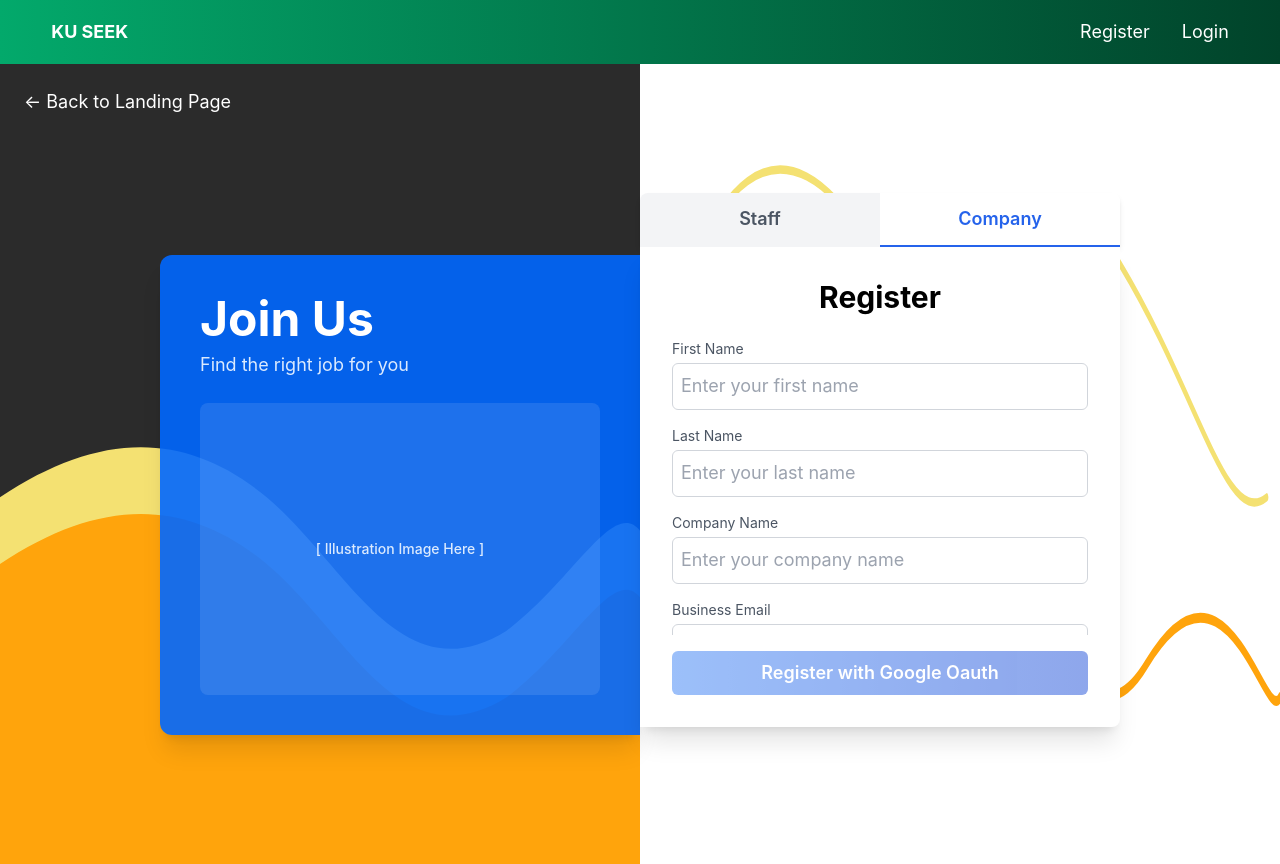
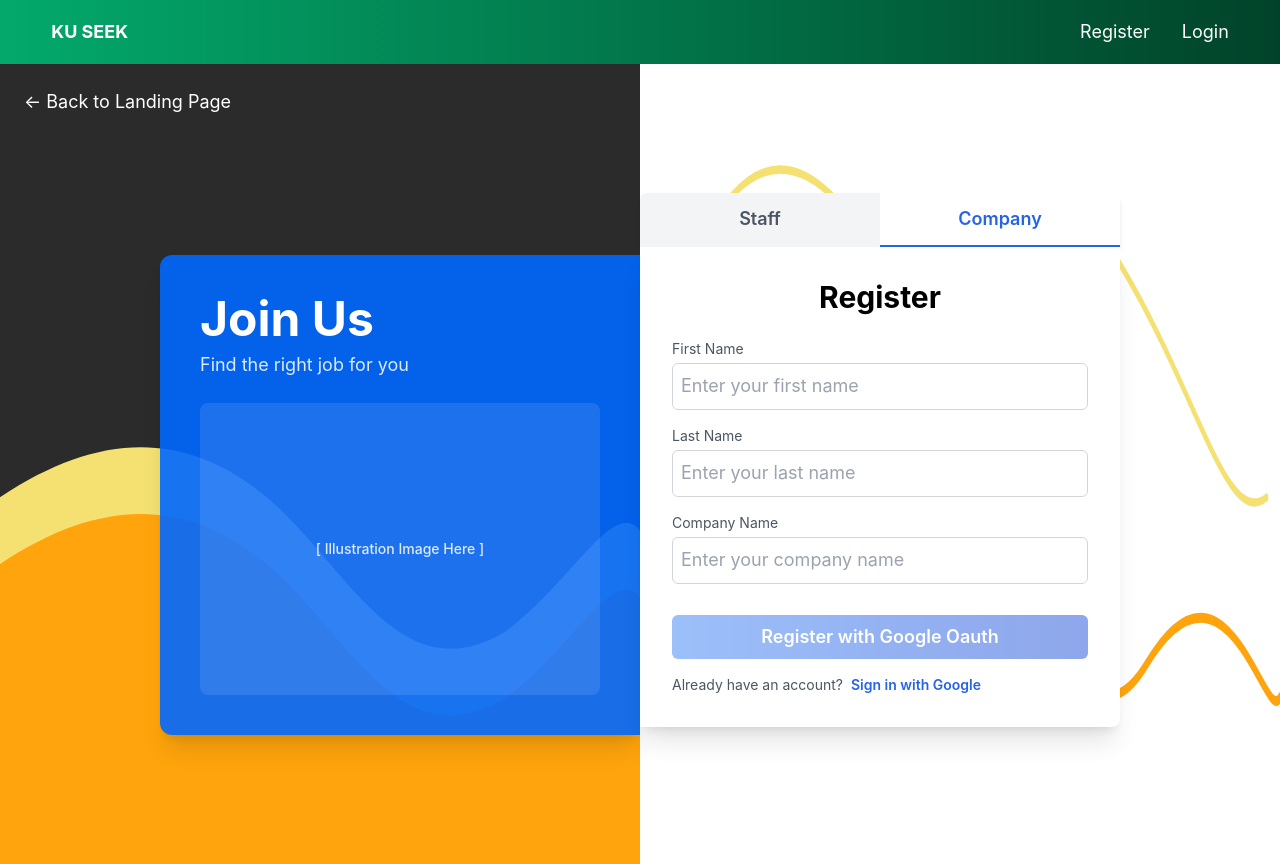
Before and after one commit to KU-jobapp-guys/KU-Seek, a Vue app in the folder frontend/: page /registration in a window 1280 px wide. Both pictures are taken after a click on the button "Company". Built offline with nearby package versions, Linux system fonts and the light colour scheme.

Commit message:
change login logic

```diff
--- a/frontend/src/views/LoginView.vue
+++ b/frontend/src/views/LoginView.vue
@@ -14,6 +14,8 @@ async function handleURICallback() {
 
   try {
     const code = route.query.code
+    const user_info = localStorage.getItem("userInfo")
+    localStorage.removeItem("userInfo")
     if (!code) {
       throw new Error('No code found in callback URL')
     }
@@ -30,22 +32,32 @@ async function handleURICallback() {
       throw new Error('Login request failed, please try again.')
     }
 
+    const formData = new FormData();
+    formData.append("code", code.toString())
+
+    if (user_info) {
+      const user_data = JSON.parse(user_info);
+      for (let key in user_data) {
+        formData.append(key, user_data[key]);
+      }
+    }
+
 
     const res = await fetch("http://localhost:8000/api/v1/auth/oauth", {
       method: "POST",
       credentials: 'include',
       headers: {
-        "Content-Type": "application/json",
         "X-CSRFToken": csrf_token
       },
-      body: JSON.stringify({ code }),
+      body: formData
     })
 
     if (res.ok) {
       const user_jwt = await res.json()
       localStorage.setItem('user_jwt', user_jwt.access_token)
-      emit('update:role', 'company')
-      router.replace({ name: 'company dashboard' })
+      console.log(user_jwt)
+      emit('update:role', user_jwt["type"])
+      router.replace({ name: `${user_jwt["type"]} dashboard` })
     } else {
       throw new Error(`Login request failed, please try again.`)
     }
--- a/frontend/src/views/registration.vue
+++ b/frontend/src/views/registration.vue
@@ -55,6 +55,7 @@
       </div>
     </div>
 
+    <!-- Link back to landing page-->
     <RouterLink
     to="/"
     class="absolute top-6 left-6 z-20 text-white font-semibold hover:underline transition"
@@ -141,10 +142,11 @@
                 <div>
                   <label class="block text-gray-600 text-sm mb-1">KU ID</label>
                   <input
-                    type="text"
+                    type="string"
                     v-model="form.kuId"
                     class="w-full border border-gray-300 rounded-md p-2 focus:outline-none focus:ring-2 focus:ring-blue-500"
-                    placeholder="Enter your KU ID"
+                    placeholder="Enter your KU ID ex: 6610541234"
+                    maxlength="10"
                   />
                 </div>
               </template>
@@ -160,12 +162,14 @@
                   />
                 </div>
                 <div>
-                  <label class="block text-gray-600 text-sm mb-1">Business Email</label>
+                  <label class="block text-gray-600 text-sm mb-1">Company size</label>
                   <input
-                    type="email"
-                    v-model="form.businessEmail"
+                    type="number"
+                    step="1"
+                    min="1"
+                    v-model="form.companySize"
                     class="w-full border border-gray-300 rounded-md p-2 focus:outline-none focus:ring-2 focus:ring-blue-500"
-                    placeholder="Enter your company email"
+                    placeholder="Enter your company size"
                   />
                 </div>
               </template>
@@ -181,6 +185,17 @@
           >
             Register with Google Oauth
           </button>
+
+        <!-- Login button -->
+          <div class="mt-4 text-sm text-gray-600 text-left">
+            Already have an account?
+            <button
+              @click="loginWithGoogle()"
+              class="text-blue-600 font-semibold hover:underline focus:outline-none ml-1"
+            >
+              Sign in with Google
+            </button>
+          </div>
         </div>
       </div>
     </div>
@@ -193,19 +208,21 @@ import { reactive, ref, computed } from 'vue'
 const form_role = ref<'staff' | 'company'>('staff')
 
 const form = reactive({
+  type: form_role,
   kuId: '',
   firstName: '',
   lastName: '',
   companyName: '',
-  businessEmail: '',
+  companySize: '',
 })
 
 const isFormValid = computed(() => {
+  const regex = /^\d+$/ // checks if string is all numeric
   if (!form.firstName || !form.lastName) return false
   if (form_role.value === 'staff') {
-    return !!form.kuId
+    return !!form.kuId && regex.test(form.kuId)
   }
-  return form.companyName && form.businessEmail
+  return form.companyName && form.companySize
 })
 
 function loginWithGoogle() {
@@ -213,7 +230,9 @@ function loginWithGoogle() {
 }
 
 function handleSubmit() {
-  alert(`Form submitted for ${form_role.value}: ` + JSON.stringify(form, null, 2))
+  const user_data = JSON.stringify(form, null)
+  localStorage.setItem("userInfo", user_data)
+
   loginWithGoogle()
 }
 </script>
```
